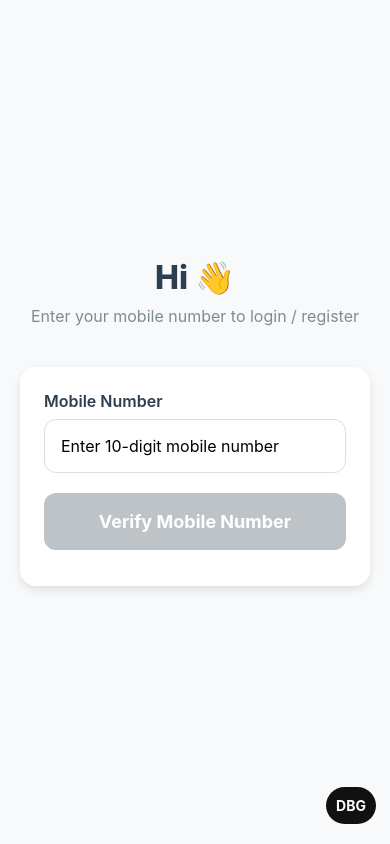
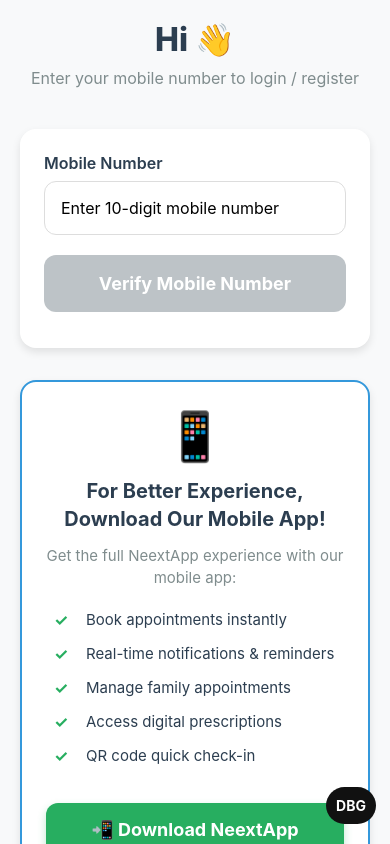
Before and after one commit to sripadha112/Line-App-FE, a React Native app: screen /Auth in a window 390 px wide. Built offline with nearby package versions, Linux system fonts and the light colour scheme; no server answers.

Commit message:
all console error fixes

```diff
--- a/App.js
+++ b/App.js
@@ -95,14 +95,14 @@
     (async () => {
       try {
         // Start backend warmup immediately (non-blocking)
-        console.log('🔥 [App] Starting backend warmup...');
-        WarmupService.warmupSilently().then(result => {
-          if (result.success) {
-            console.log(`✅ [App] Backend warmed up in ${result.duration}ms`);
-          } else {
-            console.log('⚠️ [App] Backend warmup failed, but app will continue');
-          }
-        });
+        // console.log('🔥 [App] Starting backend warmup...');
+        // WarmupService.warmupSilently().then(result => {
+        //   if (result.success) {
+        //     console.log(`✅ [App] Backend warmed up in ${result.duration}ms`);
+        //   } else {
+        //     console.log('⚠️ [App] Backend warmup failed, but app will continue');
+        //   }
+        // });
 
         const token = await SecureStore.getItemAsync('accessToken');
         const role = await SecureStore.getItemAsync('role');
--- a/src/screens/AuthScreen.js
+++ b/src/screens/AuthScreen.js
@@ -383,6 +383,55 @@
             </Text>
           </View> */}
         </View>
+
+        {/* App Download Section - Only on Web */}
+        {Platform.OS === 'web' && (
+          <View style={styles.appPromotionSection}>
+            <View style={styles.appPromotionCard}>
+              <Text style={styles.appPromotionIcon}>📱</Text>
+              <Text style={styles.appPromotionTitle}>For Better Experience, Download Our Mobile App!</Text>
+              <Text style={styles.appPromotionDescription}>
+                Get the full NeextApp experience with our mobile app:
+              </Text>
+
+              <View style={styles.featuresList}>
+                <View style={styles.featureItem}>
+                  <Text style={styles.featureBullet}>✓</Text>
+                  <Text style={styles.featureText}>Book appointments instantly</Text>
+                </View>
+                <View style={styles.featureItem}>
+                  <Text style={styles.featureBullet}>✓</Text>
+                  <Text style={styles.featureText}>Real-time notifications & reminders</Text>
+                </View>
+                <View style={styles.featureItem}>
+                  <Text style={styles.featureBullet}>✓</Text>
+                  <Text style={styles.featureText}>Manage family appointments</Text>
+                </View>
+                <View style={styles.featureItem}>
+                  <Text style={styles.featureBullet}>✓</Text>
+                  <Text style={styles.featureText}>Access digital prescriptions</Text>
+                </View>
+                <View style={styles.featureItem}>
+                  <Text style={styles.featureBullet}>✓</Text>
+                  <Text style={styles.featureText}>QR code quick check-in</Text>
+                </View>
+              </View>
+
+              <TouchableOpacity
+                style={styles.downloadButton}
+                onPress={() => {
+                  if (Platform.OS === 'web') {
+                    window.open('https://neextapp.com', '_blank');
+                  }
+                }}
+              >
+                <Text style={styles.downloadButtonText}>📲 Download NeextApp</Text>
+              </TouchableOpacity>
+
+              <Text style={styles.appPromotionNote}>Available on Android & iOS</Text>
+            </View>
+          </View>
+        )}
       </ScrollView>
     </KeyboardAvoidingView>
   );
@@ -512,4 +561,87 @@
     textAlign: 'center',
     fontWeight: '500',
   },
+  // App Promotion Section - Web Only
+  appPromotionSection: {
+    marginTop: 32,
+    marginBottom: 20,
+  },
+  appPromotionCard: {
+    backgroundColor: '#ffffff',
+    borderRadius: 16,
+    padding: 24,
+    alignItems: 'center',
+    elevation: 4,
+    shadowColor: '#000',
+    shadowOffset: { width: 0, height: 4 },
+    shadowOpacity: 0.1,
+    shadowRadius: 8,
+    borderWidth: 2,
+    borderColor: '#3498db',
+  },
+  appPromotionIcon: {
+    fontSize: 48,
+    marginBottom: 12,
+  },
+  appPromotionTitle: {
+    fontSize: 20,
+    fontWeight: '700',
+    color: '#2c3e50',
+    textAlign: 'center',
+    marginBottom: 12,
+    lineHeight: 28,
+  },
+  appPromotionDescription: {
+    fontSize: 15,
+    color: '#7f8c8d',
+    textAlign: 'center',
+    marginBottom: 20,
+    lineHeight: 22,
+  },
+  featuresList: {
+    width: '100%',
+    marginBottom: 24,
+  },
+  featureItem: {
+    flexDirection: 'row',
+    alignItems: 'center',
+    marginBottom: 12,
+    paddingLeft: 8,
+  },
+  featureBullet: {
+    fontSize: 16,
+    color: '#27ae60',
+    fontWeight: '700',
+    marginRight: 12,
+    width: 20,
+  },
+  featureText: {
+    fontSize: 15,
+    color: '#2c3e50',
+    flex: 1,
+    lineHeight: 22,
+  },
+  downloadButton: {
+    backgroundColor: '#27ae60',
+    borderRadius: 12,
+    padding: 16,
+    width: '100%',
+    alignItems: 'center',
+    marginBottom: 12,
+    shadowColor: '#27ae60',
+    shadowOffset: { width: 0, height: 4 },
+    shadowOpacity: 0.3,
+    shadowRadius: 8,
+    elevation: 6,
+  },
+  downloadButtonText: {
+    color: '#ffffff',
+    fontSize: 18,
+    fontWeight: '700',
+  },
+  appPromotionNote: {
+    fontSize: 13,
+    color: '#95a5a6',
+    fontStyle: 'italic',
+  },
 });
--- a/web/booking/index.html
+++ b/web/booking/index.html
@@ -200,7 +200,7 @@
                         view appointment history, and get reminders.
                     </p>
                     <a href="#" id="downloadAppLink" class="btn btn-download" target="_blank">
-                        📲 Download Line App
+                        📲 Download Neext App
                     </a>
                     <p class="download-hint">Available on Android and iOS</p>
                 </div>
@@ -213,7 +213,7 @@
 
         <!-- Footer -->
         <footer class="footer">
-            <p class="footer-text">© 2025 Line Application. All rights reserved.</p>
+            <p class="footer-text">© 2025 Neext Application. All rights reserved.</p>
         </footer>
     </div>
 
```
Also changed, not shown: scripts/copy-static-files.js (+37 -1 lines).
